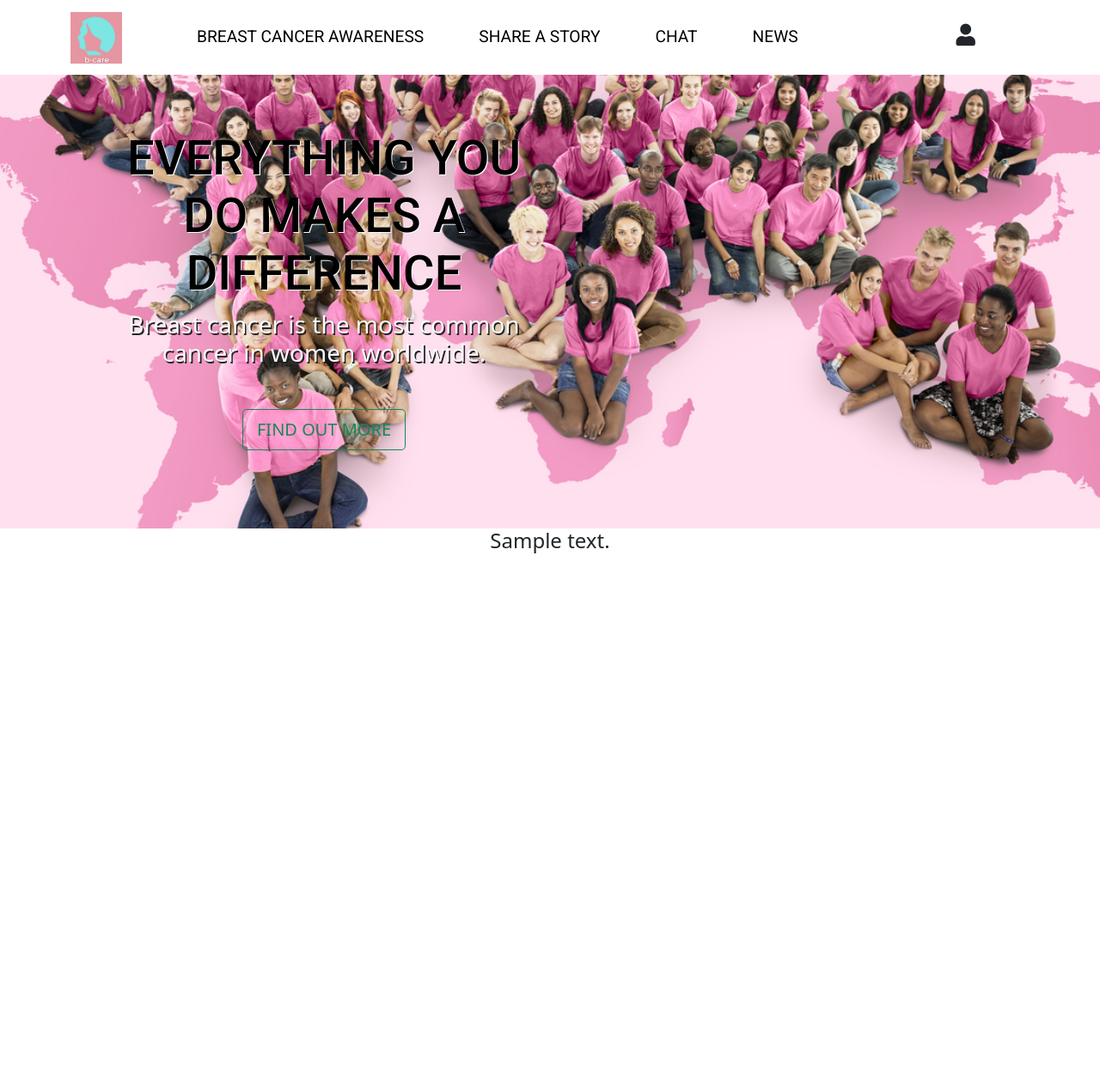
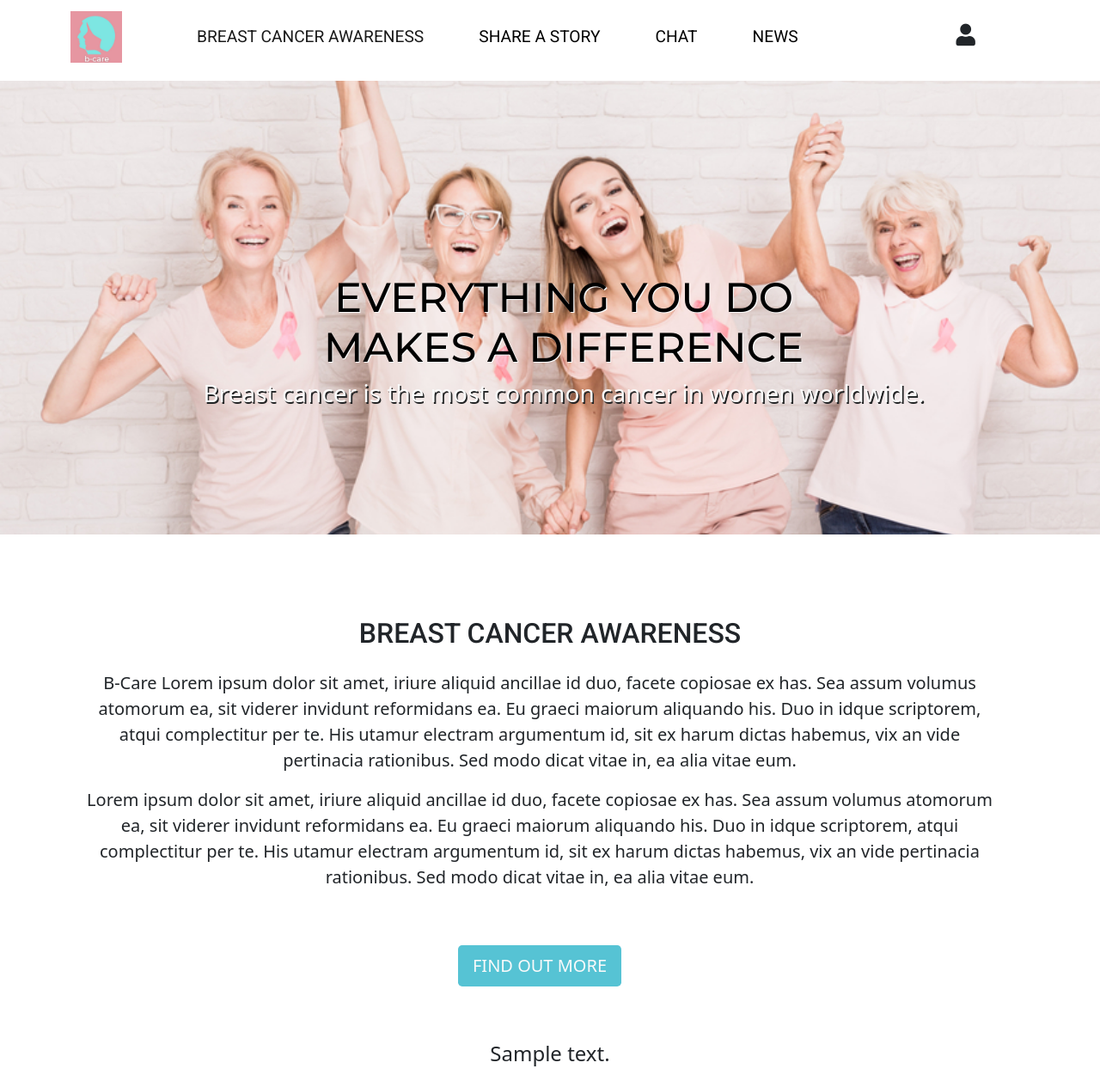
Before and after one commit to roomacarthur/B-Care, a Flask app: page / in a window 1280 px wide. Shown: the whole page at 86% size. Before the commit the page ends 644 px from the top, so only its background shows below. Run offline with Flask 2, Linux system fonts and the light colour scheme; a database or web service that is not in the repository returns one stand-in record (values such as "Sample title"); some libraries are stand-ins or nearby versions.

Commit message:
Change hero image, add and style Breast awareness section

```diff
--- a/static/css/styles.css
+++ b/static/css/styles.css
@@ -5,17 +5,22 @@
 html {
     scroll-behavior: smooth;
     height: 100%;
-  }
+}
+
+html, body {
+    max-width: 100%;
+    overflow-x: hidden;
+}
 
 /* Navbar */
 .navbar-light .navbar-nav .nav-link {
     color: #000;
     font-family: 'Roboto', sans-serif;
-  }
+}
 
 #brand-logo {
     width: 60px;
-    height: 60pxrem;
+    height: 60px;
 }
 
 #admin-user {
@@ -31,17 +36,36 @@ html {
 }
 
 .main-heading {
-    margin-top: 4rem;
-    font-family: 'Roboto', sans-serif;
-    font-weight: 500;
+    margin-top: 10rem;
+    font-family: 'Montserrat', sans-serif;
+    font-size: 1.8rem;
+    font-weight: 600;
     color: #000000;
     text-shadow: 0.07rem 0.06rem #fafafa;
   }
 
-  .sub-heading {
+.sub-heading {
     color: #fafafa;
     text-shadow: 0.1rem 0.1rem #212324;
+}
+
+.section-heading-1 {
+    margin-top: 6rem;
+    font-family: 'Roboto', sans-serif;
+}
+
+.section-button {
+    background-color: #56C3D4;
+    color: #fafafa;
   }
+
+.section-button:hover, .section-button:active {
+    background-color: #56C3D4;
+    color: #fafafa;
+    -webkit-transform: scale(1.05);
+        -ms-transform: scale(1.05);
+            transform: scale(1.05);
+}
 
 
 /* Media Queries */
@@ -69,6 +93,15 @@ html {
     #home-header {
         height: 33rem;
     }
+
+    .main-heading {
+        margin-top: 14rem;
+        font-family: 'Montserrat', sans-serif;
+        font-size: 3rem;
+        font-weight: 500;
+
+      }
+
 }
 
 /* iPhone 5 only (portrait mode)
--- a/templates/base.html
+++ b/templates/base.html
@@ -19,20 +19,21 @@
 <body>
     <!-- Navigation -->
     <header>
+        <div class="container">
+            <div class="row mb-2">
                 <nav class="navbar navbar-expand-lg navbar-light py-lg-2">
-            <div class="container">
-                <a class="navbar-brand" href="{{ url_for('index') }}">
+                    <button class="navbar-toggler" type="button" data-bs-toggle="collapse" data-bs-target="#navbarSupportedContent"
+                        aria-controls="navbarSupportedContent" aria-expanded="false" aria-label="Toggle navigation">
+                        <span class="navbar-toggler-icon"></span>
+                    </button>
+                    <a class="navbar-brand d-md-flex" href="{{ url_for('index') }}">
                         <img src="{{ url_for('static', filename='img/logo_b_care.png') }}" alt="logo"
                             class="d-inline-block align-text-top" id="brand-logo" loading="lazy">
                     </a>
-                <button class="navbar-toggler" type="button" data-bs-toggle="collapse" data-bs-target="#navbarNav"
-                    aria-controls="navbarNav" aria-expanded="false" aria-label="Toggle navigation">
-                    <span class="navbar-toggler-icon"></span>
-                </button>
-                <div class="collapse navbar-collapse" id="navbarNav">
+                    <div class="collapse navbar-collapse" id="navbarSupportedContent">
                         <ul class="navbar-nav mx-auto">
-                        <li class="nav-item active pe-5 text-uppercase">
-                            <a class="nav-link" aria-current="page" href="#">Breast Cancer Awareness</a>
+                            <li class="nav-item  pe-5 text-uppercase">
+                                <a class="nav-link active" aria-current="page" href="#">Breast Cancer Awareness</a>
                             </li>
                             <li class="nav-item pe-5 text-uppercase">
                                 <a class="nav-link" href="#">Share a Story</a>
@@ -48,8 +49,9 @@
                             </li>
                         </ul>
                     </div>
+                </nav>
             </div>
-        </nav>
+        </div>
     </header>
     <!-- Page Content -->
     <div class="row">
--- a/templates/index.html
+++ b/templates/index.html
@@ -1,30 +1,59 @@
 {% extends 'base.html' %}
 
 {% block content %}
-
+<!-- Hero section -->
 <div id="home-header">
     <div class="container">
         <div class="row">
-            <div class="col-lg-6 col-md-6 my-auto ms-3 me-3">
-                <h1 class="display-4 main-heading text-uppercase">
-                    Everything You Do Makes A Difference
+            <div class="col-lg-12 col-md-6 my-auto ms-3 me-3">
+                <h1 class="main-heading text-uppercase">
+                    Everything You Do </br>
+                    Makes A Difference
                 </h1>
                 <h3 class="sub-heading">
                     Breast cancer is the most common cancer in women worldwide.
                 </h3>
-                <div class="my-5">
-                    <h4>
-                        <a href="#" class="find-button btn btn-outline-success btn-lg py-2 text-uppercase"
-                            aria-label="find out more button">
-                            find out more
-                        </a>
-                    </h4>
-                </div>
             </div>
         </div>
     </div>
 </div>
+<!-- Breast Cancer Awareness section -->
+<div class="container text-center" id="landing-about">
+    <div class="row">
+        <h2 class="section-heading-1">
+            BREAST CANCER AWARENESS
+        </h2>
+        <div class="row">
+            <div class="text-center col-lg-12 col-md-6 mt-3 trail-p">
+                <p class="font-italic lead">
+                    <strong>B-Care</strong>
+                    Lorem ipsum dolor sit amet, iriure aliquid ancillae id duo, facete copiosae ex has. Sea assum volumus atomorum ea, sit viderer invidunt reformidans ea. Eu graeci maiorum aliquando his. Duo in idque scriptorem, atqui complectitur per te. His utamur electram argumentum id, sit ex harum dictas habemus, vix an vide pertinacia rationibus. Sed modo dicat vitae in, ea alia vitae eum.
+                </p>
+                <p class="font-italic lead">
+                    Lorem ipsum dolor sit amet, iriure aliquid ancillae id duo, facete copiosae ex has. Sea assum volumus atomorum ea, sit viderer invidunt reformidans ea. Eu graeci maiorum aliquando his. Duo in idque scriptorem, atqui complectitur per te. His utamur electram argumentum id, sit ex harum dictas habemus, vix an vide pertinacia rationibus. Sed modo dicat vitae in, ea alia vitae eum.
+                </p>
+            </div>
+            <div class="pt-5">
+                <a href="" class="btn btn-lg justify-content-center section-button">
+                    FIND OUT MORE
+                </a>
+            </div>
+        </div>
+    </div>
+</div>
+<div class="container-fluid page-background">
+    <div class="row">
+        <div class="col mb-5"></div>
+    </div>
+</div>
 
-<h4>{{ latestStory.text }}</h4>
+<div class="container">
+    <div class="row m-3">
+        <div class="col-12">
+            <h4>{{ latestStory.text }}</h4>
+        </div>
+    </div>
+</div>
+
 
 {% endblock %}
```
Also changed, not shown: static/img/hero.jpg. Lines whose indentation alone changed are shown as unchanged.
